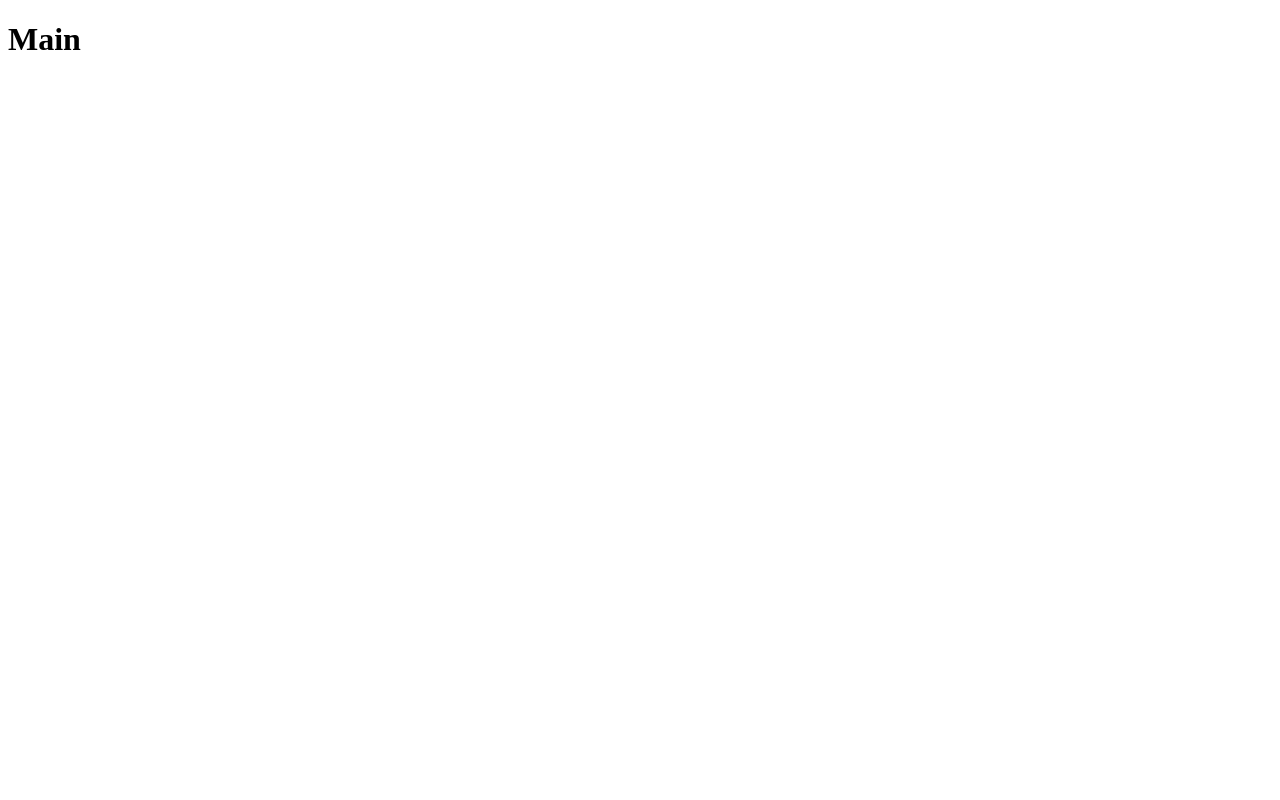
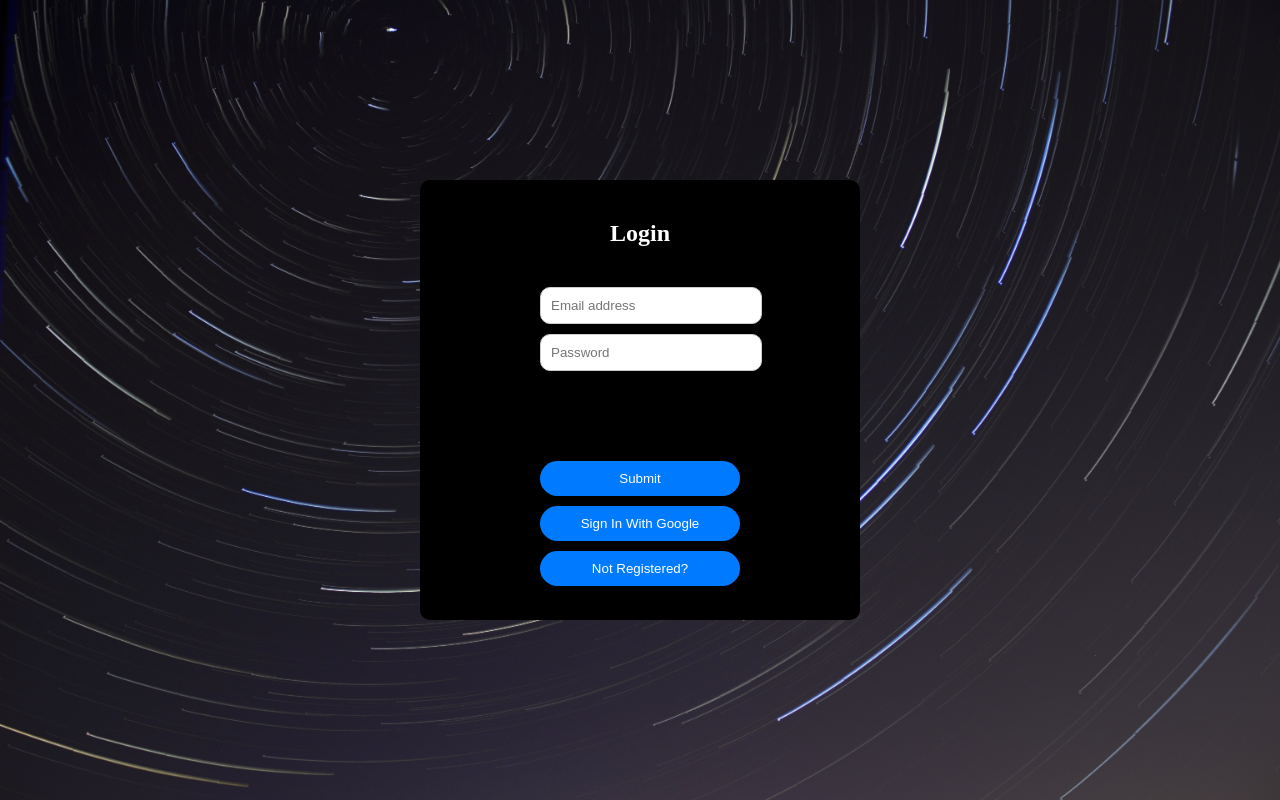
Before and after one commit to dlj135/Neptune-Chat, a Vue app: page / in a window 1280 px wide. Built offline with nearby package versions, Linux system fonts and the light colour scheme.

Commit message:
fixed login and registration page

```diff
--- a/src/router/router.js
+++ b/src/router/router.js
@@ -1,5 +1,4 @@
 import { createRouter, createWebHistory } from "vue-router";
-import Main from '../views/MainPage.vue'
 
 // const routes  = [
 //     {
@@ -31,9 +30,9 @@
 const router = createRouter({
     history: createWebHistory(),
     routes: [
-        { path: "/", component: () => import("../views/MainPage.vue") },
+        { path: "/", component: () => import("../views/Login.vue") },
         { path: "/register", component: () => import("../views/Register.vue") },
-        { path: "/login", component: () => import("../views/Login.vue") },
+        { path: "/giveusanA", component: () => import("../views/MainPage.vue") },
 
     ]
 });
--- a/src/views/Login.vue
+++ b/src/views/Login.vue
@@ -17,7 +17,8 @@
             </div>
             <div>
                 <button type="button" @click="register">Submit</button>
-                <button type="button" @click="signInWithGoogle">Sign In With google</button>
+                <button type="button" @click="signInWithGoogle">Sign In With Google</button>
+                <button type="button" @click="registrationPage">Not Registered?</button>
             </div>
 
 
@@ -67,7 +68,9 @@
 const signInWithGoogle = () => {
 
 }
-
+const registrationPage = () => {
+    router.push('/register')
+}
 
 </script>
 
@@ -125,7 +128,7 @@
     border-radius: 25px;
 }
 .space{
-    margin-bottom: 25%;
+    margin-bottom: 20%;
 }
 .error{
     color: red;
```
Also changed, not shown: src/views/MainPage.vue (line endings or trailing spaces).
